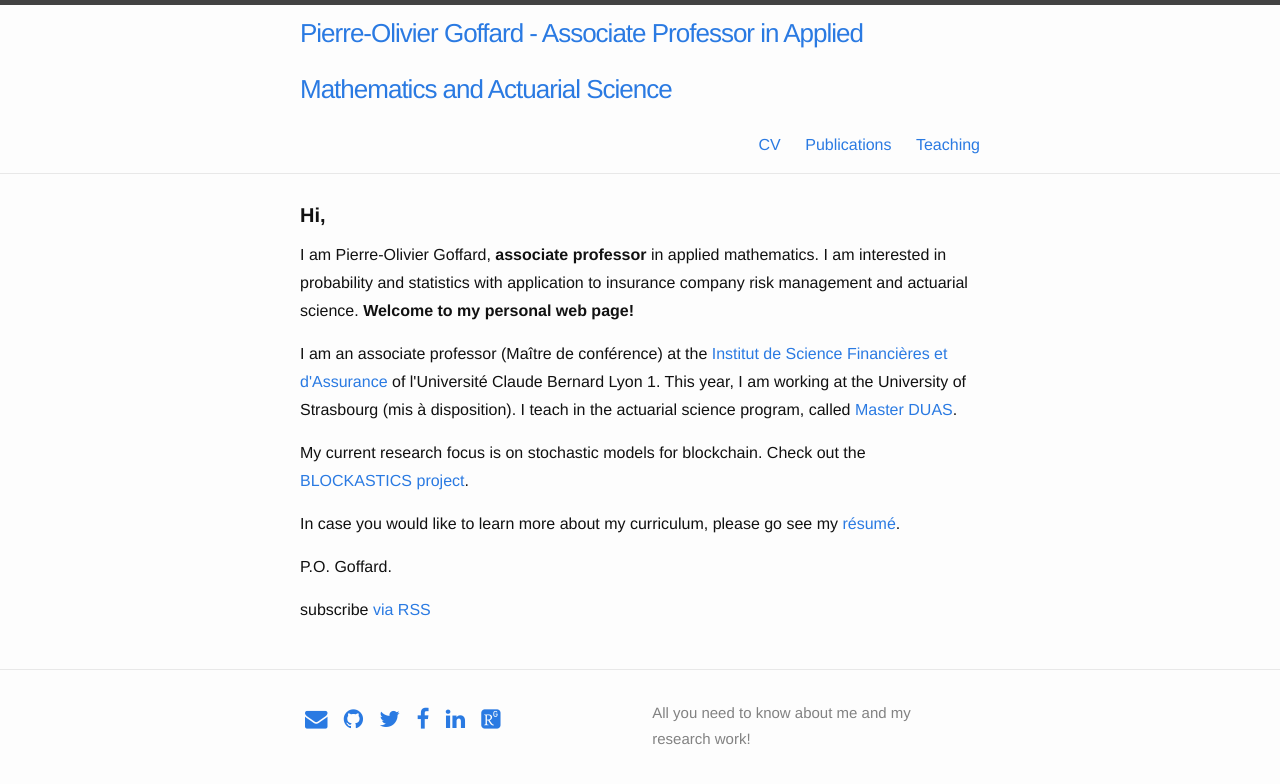
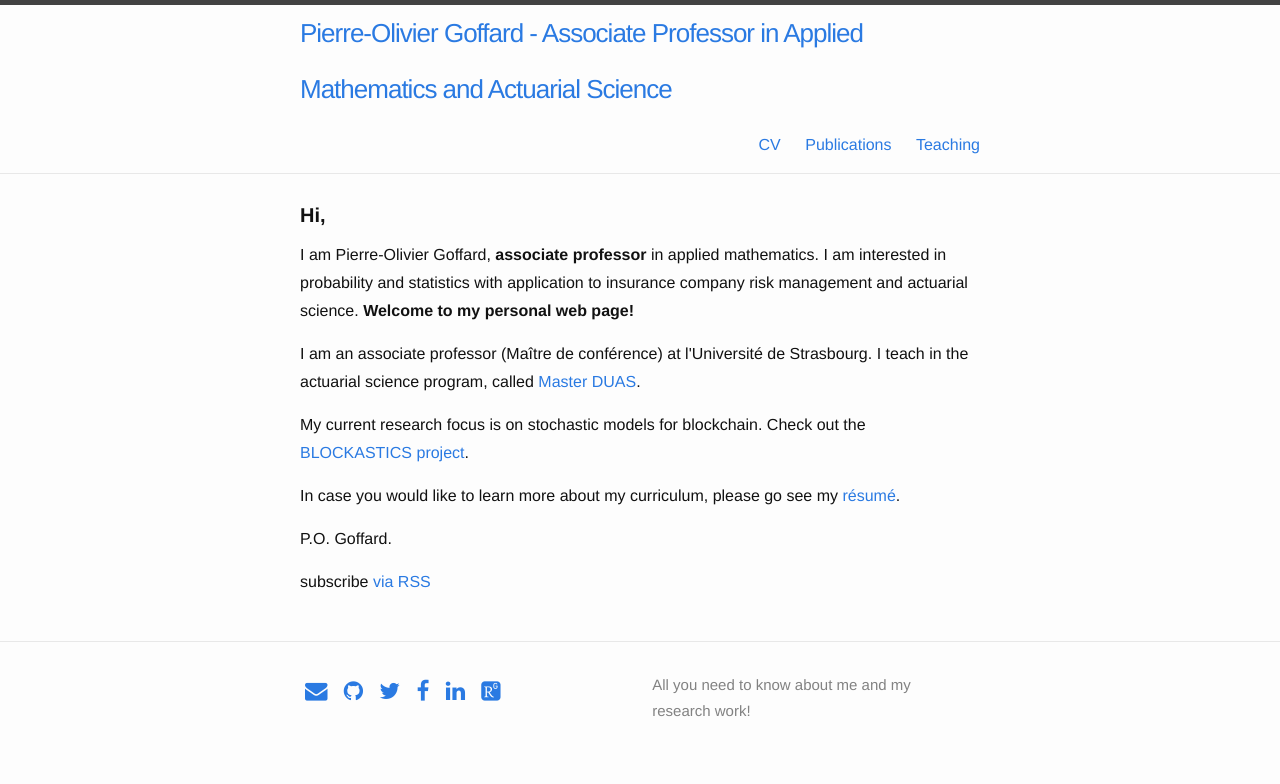
Before and after one commit to LaGauffre/LaGauffre.github.io, a Jekyll site: the page built from index.html, in a window 1280 px wide. Shown: the top 784 px of the page. Built offline with Jekyll 4.4.1, drawn with Linux system fonts in a browser that asks for light colours; nearby versions of some CDN libraries; some web fonts are replaced.

Commit message:
Edit indix

```diff
--- a/index.html
+++ b/index.html
@@ -12,7 +12,7 @@ layout: default
         I am Pierre-Olivier Goffard, <b>associate professor</b> in applied mathematics. I am interested in probability and statistics with application to insurance company risk management and actuarial science. <b>Welcome to my personal web page!</b>
         </p>
         <p>
-        I am an associate professor (Maître de conférence) at the <a href="https://isfa.univ-lyon1.fr/">Institut de Science Financières et d'Assurance</a> of l'Université Claude Bernard Lyon 1. This year, I am working at the University of Strasbourg (mis à disposition). I teach in the actuarial science program, called <a "https://mathinfo.unistra.fr/duas/formation/master-actuariat/">Master DUAS</a>.
+        I am an associate professor (Maître de conférence) at l'Université de Strasbourg. I teach in the actuarial science program, called <a "https://mathinfo.unistra.fr/duas/formation/master-actuariat/">Master DUAS</a>.
         </p>
         <p>
         My current research focus is on stochastic models for  blockchain. Check out the <a class="page-link" href="{{ 'BLOCKASTICS/' | prepend: site.baseurl }}">BLOCKASTICS project</a>.
```
